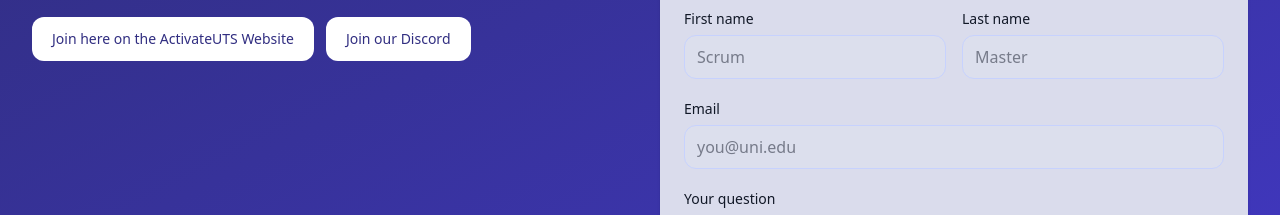
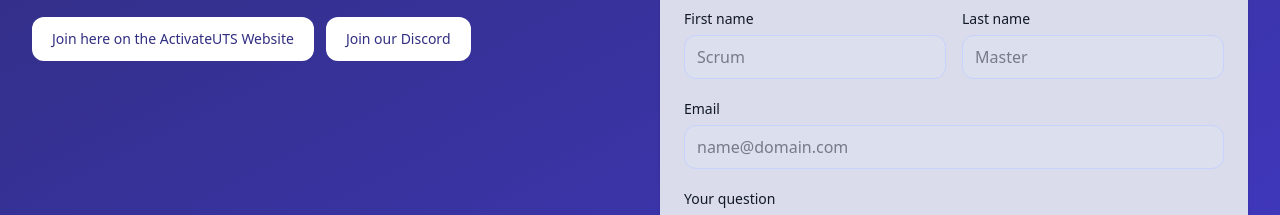
Before and after one commit to Sauceror/playmakers-website, a React (Vite) app in the folder playmakers-website/: page / in a window 1280 px wide. Shown: the part 3260-3475 px from the top of the page. Built offline with nearby package versions, Linux system fonts and the light colour scheme.

Commit message:
added PDT images

```diff
--- a/playmakers-website/src/App.tsx
+++ b/playmakers-website/src/App.tsx
@@ -769,7 +769,7 @@ export default function App() {
                     name="email"
                     required
                     className="input mt-1"
-                    placeholder="you@uni.edu"
+                    placeholder="name@domain.com"
                   />
                 </div>
                 <div className="sm:col-span-2">
```
Also changed, not shown: playmakers-website/public/pdt/armless.jpg (added), playmakers-website/public/pdt/pascals.jpg (added).
